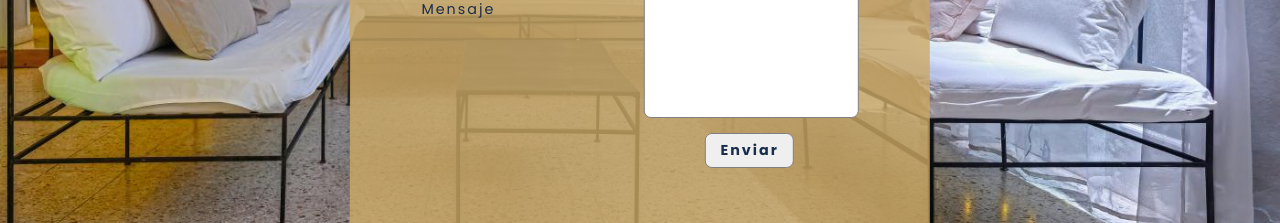
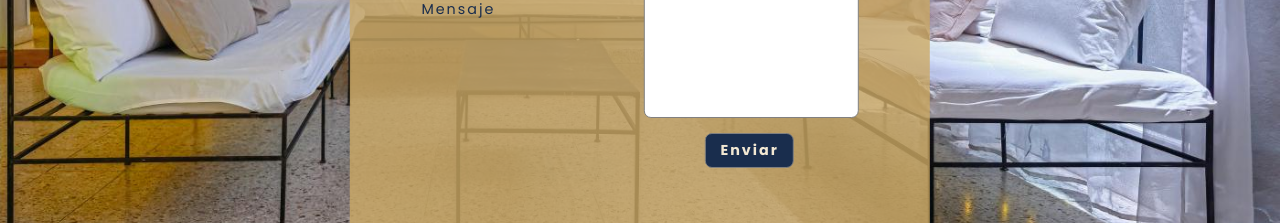
Before and after one commit to jonatanjmissora/nextjs-punto-alem, a Next.js app: page / in a window 1280 px wide. Shown: the part 7780-8003 px from the top of the page. Built offline with nearby package versions, Linux system fonts and the light colour scheme.

Commit message:
06-12 uno

```diff
--- a/src/app/styles/_02Hero.module.css
+++ b/src/app/styles/_02Hero.module.css
@@ -91,7 +91,7 @@
   /* ======================================= */
   31.6% {
     opacity: 0;
-    background: url("/portada5.webp");
+    background: url("/portada6.webp");
     background-repeat: no-repeat;
     background-position: 65%;
     background-size: cover;
@@ -99,7 +99,7 @@
 
   33% {
     opacity: 1;
-    background: url("/portada5.webp");
+    background: url("/portada6.webp");
     background-repeat: no-repeat;
     background-position: 65%;
     background-size: cover;
@@ -107,7 +107,7 @@
 
   46% {
     opacity: 1;
-    background: url("/portada5.webp");
+    background: url("/portada6.webp");
     background-repeat: no-repeat;
     background-position: 65%;
     background-size: cover;
@@ -115,7 +115,7 @@
 
   47.5% {
     opacity: 0;
-    background: url("/portada5.webp");
+    background: url("/portada6.webp");
     background-repeat: no-repeat;
     background-position: 65%;
     background-size: cover;
@@ -124,7 +124,7 @@
   /* ======================================= */
   47.6% {
     opacity: 0;
-    background: url("/portada8.webp");
+    background: url("/portada7.webp");
     background-repeat: no-repeat;
     background-position: center;
     background-size: cover;
@@ -132,7 +132,7 @@
 
   49% {
     opacity: 1;
-    background: url("/portada8.webp");
+    background: url("/portada7.webp");
     background-repeat: no-repeat;
     background-position: center;
     background-size: cover;
@@ -140,7 +140,7 @@
 
   63% {
     opacity: 1;
-    background: url("/portada8.webp");
+    background: url("/portada7.webp");
     background-repeat: no-repeat;
     background-position: center;
     background-size: cover;
@@ -148,7 +148,7 @@
 
   64.5% {
     opacity: 0;
-    background: url("/portada8.webp");
+    background: url("/portada7.webp");
     background-repeat: no-repeat;
     background-position: center;
     background-size: cover;
--- a/src/app/styles/_09Contacto.module.css
+++ b/src/app/styles/_09Contacto.module.css
@@ -85,7 +85,8 @@
   padding: 0.5rem 1rem;
   letter-spacing: 2px;
   font-weight: bold;
-  color: var(--blue);
+  background: var(--blue);
+  color: var(--light-gold)
 }
 
 .data {
@@ -118,11 +119,11 @@
 }
 
 .data_item .mail_icon {
-  width: 4rem;
+  width: 4.5rem;
 }
 
 .data_item .mail_icon svg {
-  width: 7rem;
+  width: 100%;
   padding: 0.4rem 0rem;
 }
 
```
